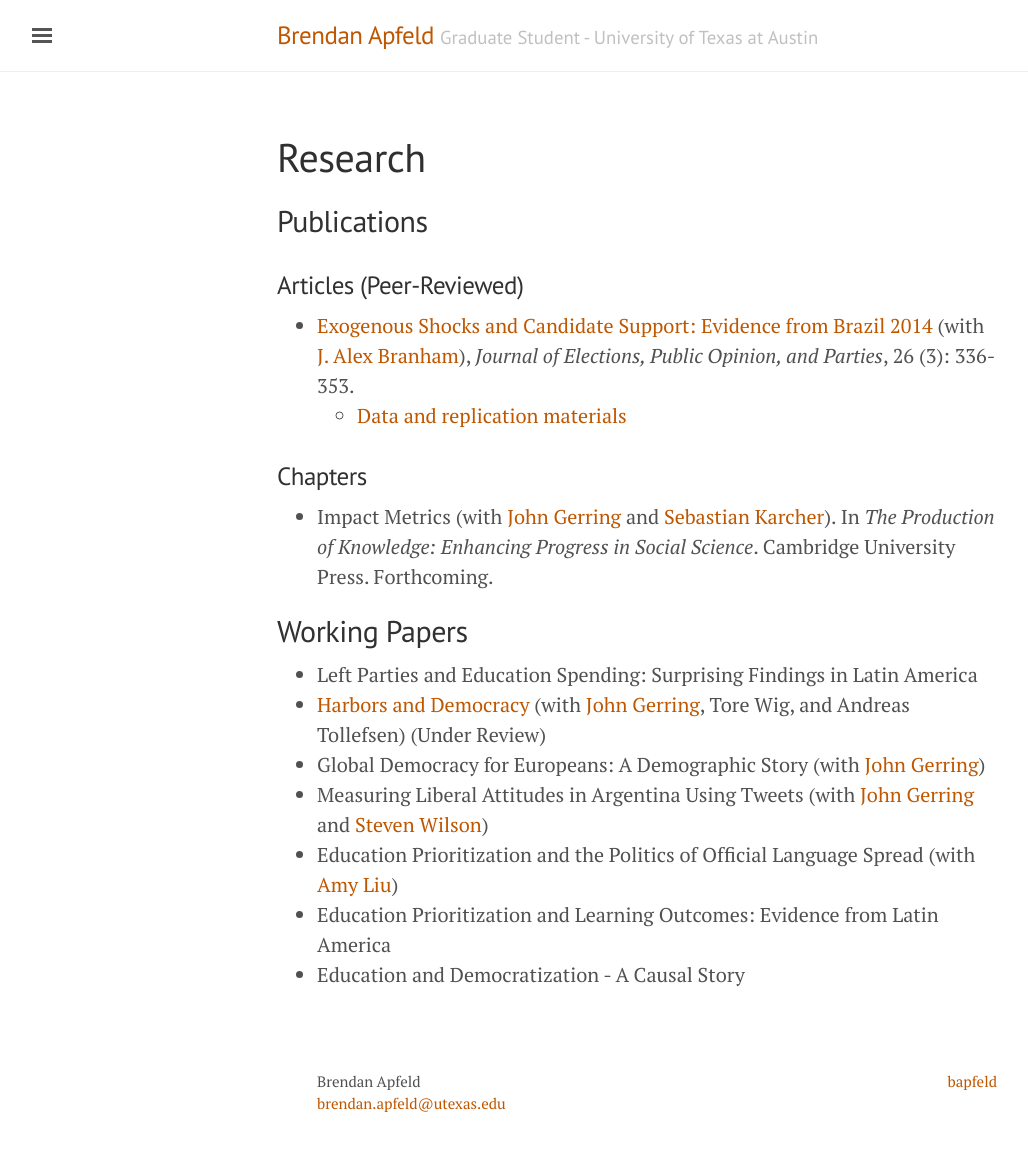
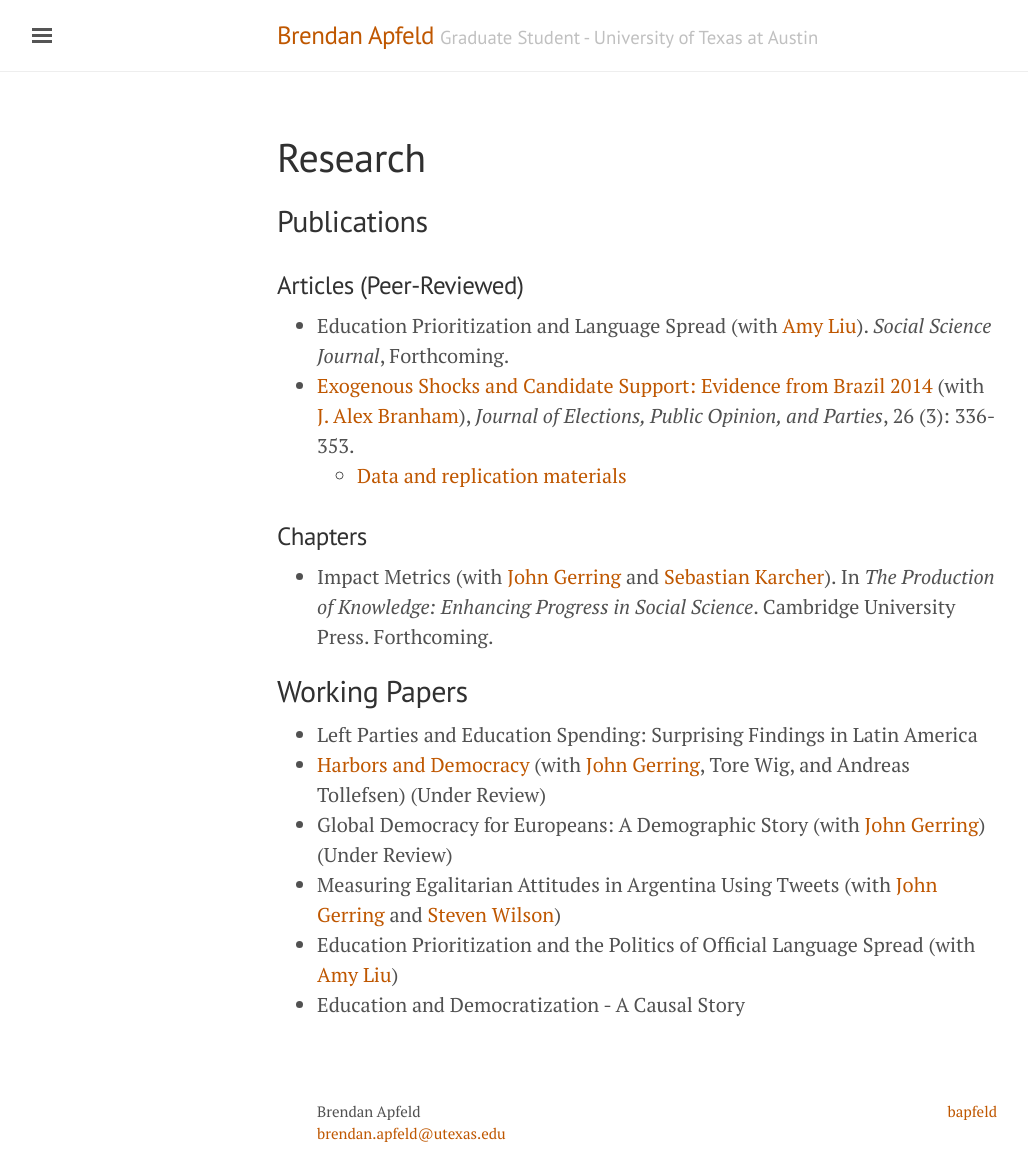
Before and after one commit to bapfeld/bapfeld.github.io, a Jekyll site: the page built from research.md, in a window 1280 px wide. Shown: the whole page, without its empty margins (3-1031 px from the left). Built offline with Jekyll 4.4.1, drawn with Linux system fonts in a browser that asks for light colours; before the commit the page ends 1135 px from its top, so only the background shows below that.

Commit message:
update research publications

```diff
--- a/research.md
+++ b/research.md
@@ -5,6 +5,7 @@ title: Research
 ## Publications
 
 ### Articles (Peer-Reviewed)
+- Education Prioritization and Language Spread (with [Amy Liu](http://www.amyhliu.com)). *Social Science Journal*, Forthcoming.
 - [Exogenous Shocks and Candidate Support: Evidence from Brazil 2014](http://www.tandfonline.com/doi/full/10.1080/17457289.2016.1178647) (with [J. Alex Branham](https://jabranham.com)), *Journal of Elections, Public Opinion, and Parties*, 26 (3): 336-353.
 	- [Data and replication materials](https://github.com/jabranham/brazil)
 
@@ -14,8 +15,7 @@ title: Research
 ## Working Papers
 - Left Parties and Education Spending: Surprising Findings in Latin America
 - [Harbors and Democracy](http://ssrn.com/abstract=3205037) (with [John Gerring](https://liberalarts.utexas.edu/government/faculty/jg29775), Tore Wig, and Andreas Tollefsen) (Under Review)
-- Global Democracy for Europeans: A Demographic Story (with [John Gerring](https://liberalarts.utexas.edu/government/faculty/jg29775))
-- Measuring Liberal Attitudes in Argentina Using Tweets (with [John Gerring](https://liberalarts.utexas.edu/government/faculty/jg29775) and [Steven Wilson](https://www.unr.edu/political-science/people/wilson-steven))
+- Global Democracy for Europeans: A Demographic Story (with [John Gerring](https://liberalarts.utexas.edu/government/faculty/jg29775)) (Under Review)
+- Measuring Egalitarian Attitudes in Argentina Using Tweets (with [John Gerring](https://liberalarts.utexas.edu/government/faculty/jg29775) and [Steven Wilson](https://www.unr.edu/political-science/people/wilson-steven))
 - Education Prioritization and the Politics of Official Language Spread (with [Amy Liu](http://www.amyhliu.com))
-- Education Prioritization and Learning Outcomes: Evidence from Latin America
 - Education and Democratization - A Causal Story
```
